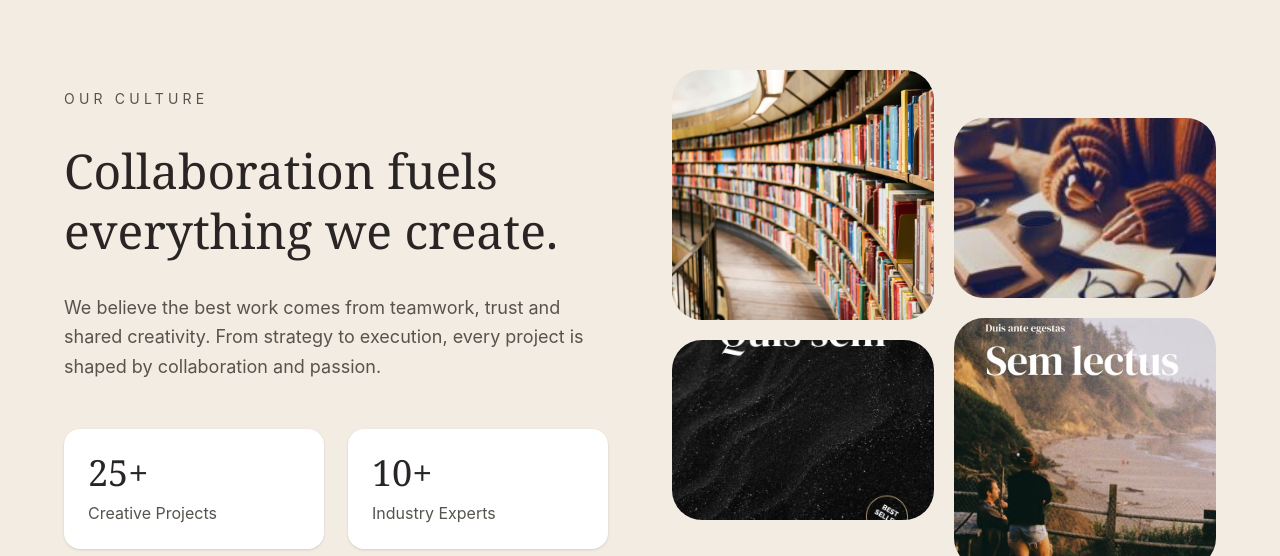
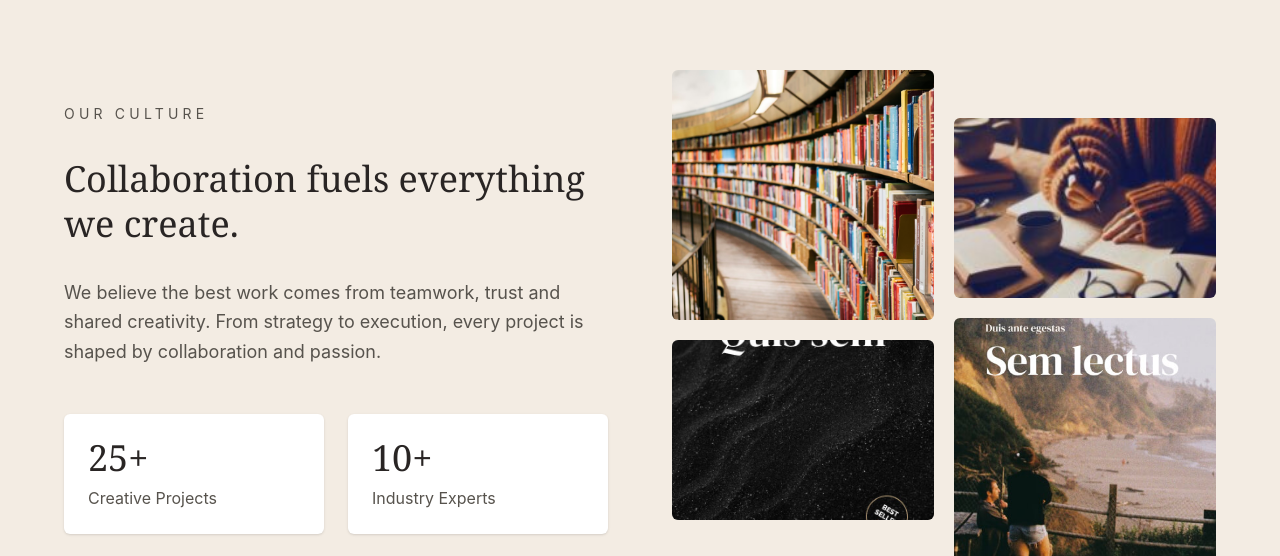
Before and after one commit to ernestkris6/TAP-BOOKS, a React (Vite) app: page /author in a window 1280 px wide. Shown: the part 2244-2800 px from the top of the page. Built offline with nearby package versions, Linux system fonts and the light colour scheme; a web font is replaced by a local one.

Commit message:
author page

```diff
--- a/src/ui/Authorcomponent/OurCulture.jsx
+++ b/src/ui/Authorcomponent/OurCulture.jsx
@@ -45,19 +45,19 @@ export default function OurCulture() {
               Our Culture
             </p>
 
-            <h2 className="text-4xl md:text-5xl font-serif text-stone-800 leading-tight">
+            <h2 className="text-2xl md:text-3xl lg:text-4xl font-serif text-stone-800 leading-tight">
               Collaboration fuels
               everything we create.
             </h2>
 
-            <p className="text-stone-600 text-lg leading-relaxed">
+            <p className="text-stone-600 text-base md:text-lg leading-relaxed">
               We believe the best work comes from teamwork, trust and shared creativity.
               From strategy to execution, every project is shaped by collaboration and passion.
             </p>
 
             <div className="grid grid-cols-2 gap-6 pt-4">
 
-              <div className="bg-white rounded-2xl p-6 shadow-sm">
+              <div className="bg-white rounded-md p-6 shadow-sm">
                 <h3 className="text-4xl font-serif text-stone-800 mb-2">
                   25+
                 </h3>
@@ -67,7 +67,7 @@ export default function OurCulture() {
                 </p>
               </div>
 
-              <div className="bg-white rounded-2xl p-6 shadow-sm">
+              <div className="bg-white rounded-md p-6 shadow-sm">
                 <h3 className="text-4xl font-serif text-stone-800 mb-2">
                   10+
                 </h3>
@@ -92,14 +92,14 @@ export default function OurCulture() {
               <img
                 src={image1}
                 alt="Team"
-                className="rounded-[30px] h-[250px] w-full object-cover"
+                className="rounded-md h-[250px] w-full object-cover"
                 loading="lazy"
               />
 
               <img
                 src={image3}
                 alt="Team"
-                className="rounded-[30px] h-[180px] w-full object-cover"
+                className="rounded-md h-[180px] w-full object-cover"
                 loading="lazy"
               />
             </div>
@@ -108,14 +108,14 @@ export default function OurCulture() {
               <img
                 src={image5}
                 alt="Team"
-                className="rounded-[30px] h-[180px] w-full object-cover"
+                className="rounded-md h-[180px] w-full object-cover"
                 loading="lazy"
               />
 
               <img
                 src={image2}
                 alt="Team"
-                className="rounded-[30px] h-[250px] w-full object-cover"
+                className="rounded-md h-[250px] w-full object-cover"
                 loading="lazy"
               />
             </div>
--- a/src/ui/Authorcomponent/TeamMembers.jsx
+++ b/src/ui/Authorcomponent/TeamMembers.jsx
@@ -112,7 +112,7 @@ export default function TeamMembers() {
                           duration: 1,
                           delay: index * 0.1,
                         }}
-                        className="group bg-white rounded-xs overflow-hidden shadow-sm hover:shadow-2xl transition-all duration-500"
+                        className="group bg-white rounded-md overflow-hidden shadow-sm hover:shadow-2xl transition-all duration-500"
                       >
 
                         {/* IMAGE */}
```
